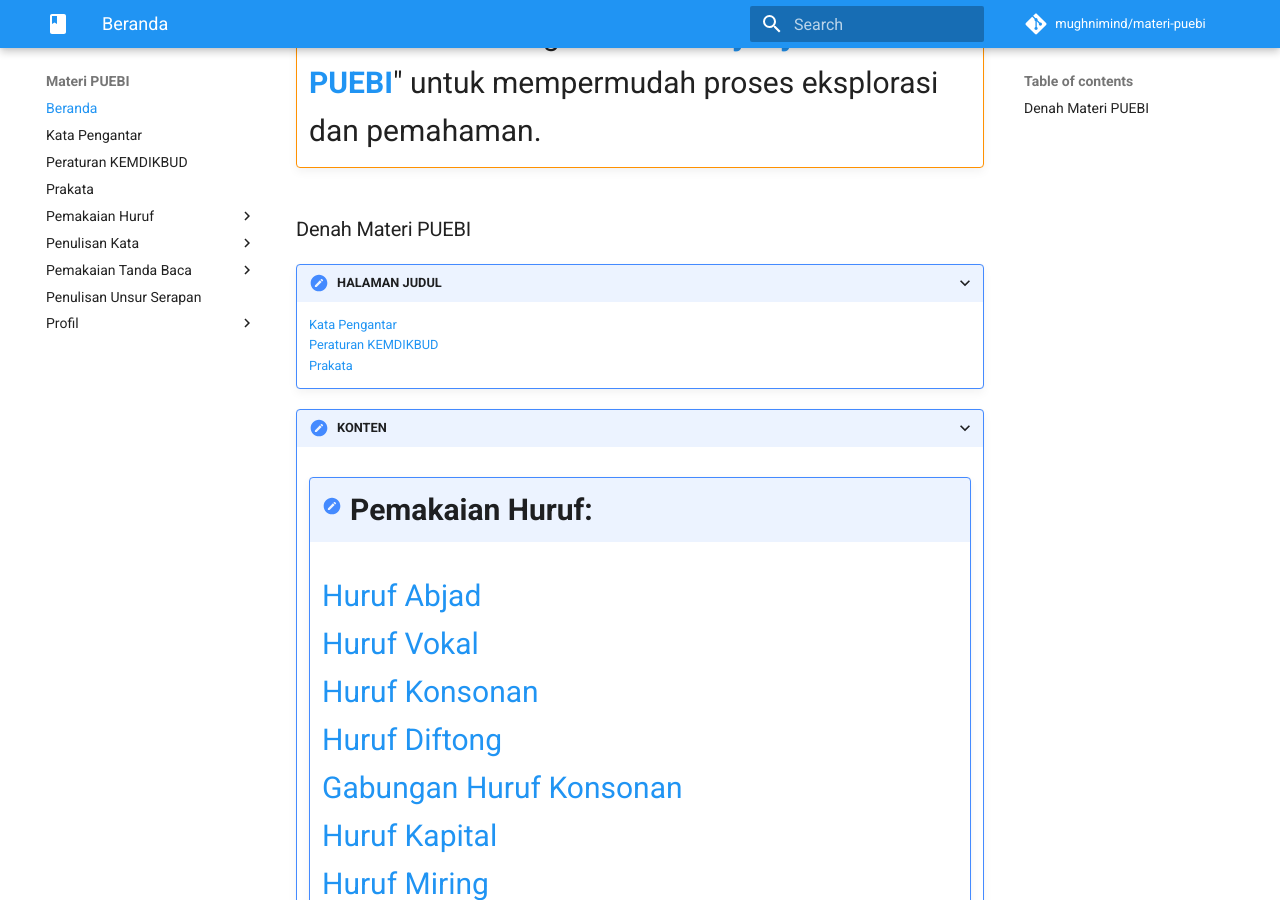
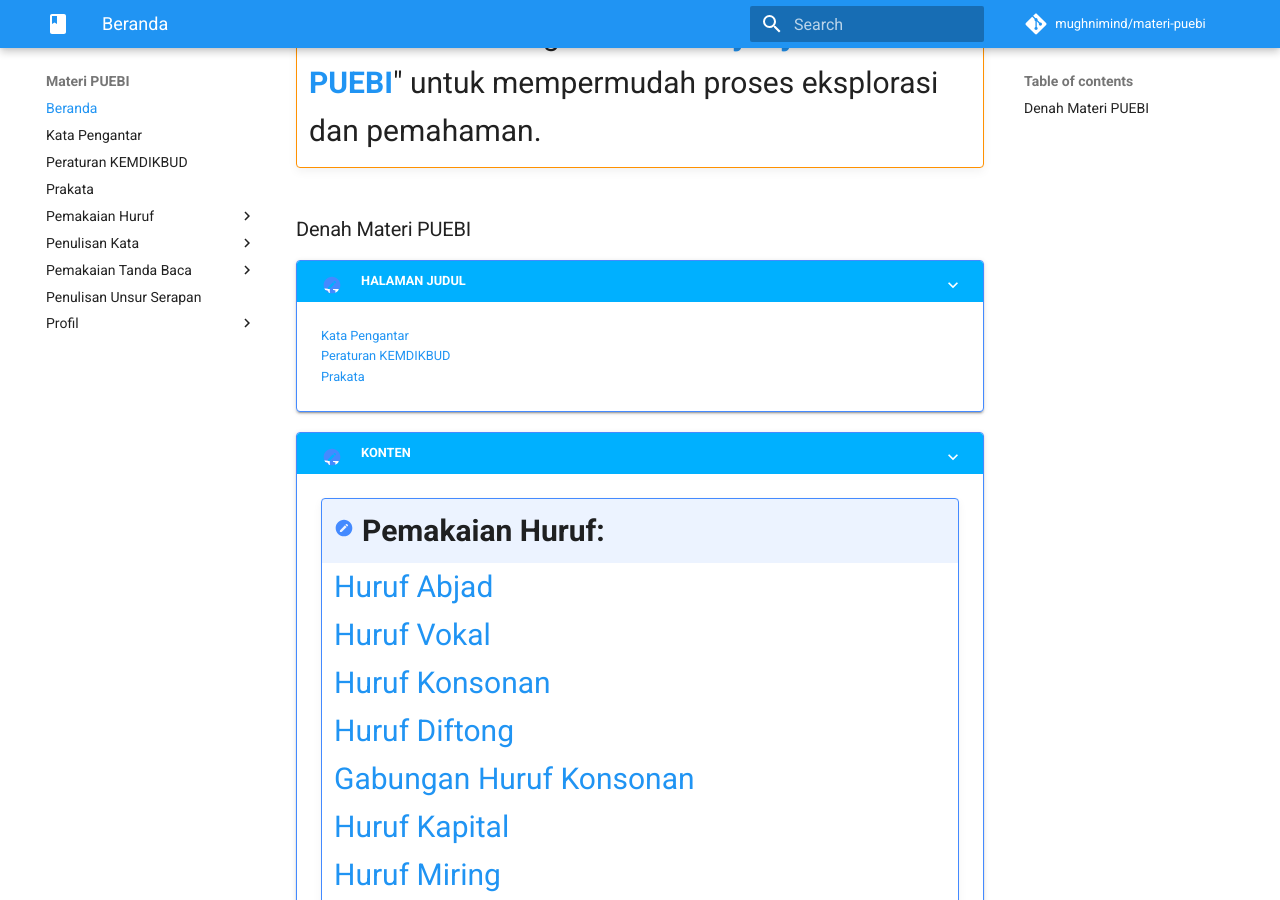
Before and after one commit to niammuddin/puebi, an MkDocs documentation site: the page built from docs/index.md, in a window 1280 px wide and 900 px high, scrolled down 637 px. Built offline with MkDocs 1.6.1 and Material for MkDocs 9.7.7, drawn with Linux system fonts in a browser that asks for light colours; comment, search, counter and statistics services are not loaded; old or Windows-style settings are respelled for this version of MkDocs.

Commit message:
Penambahan pengaya dan penyesuaian ekstra

```diff
--- a/mkdocs.yml
+++ b/mkdocs.yml
@@ -97,11 +97,11 @@
 
 ## Css & JavaScript Imbuhan
 extra_css:
-  - 'assets/ekstra/css-ekstra.css'
+  - 'assets/ekstra/pymdown.css'
   - 'assets/ekstra/tulis.css'
   - 'assets/ekstra/label.css'
 extra_javascript:
-  - 'assets/ekstra/js-ekstra.js'
+  - 'assets/ekstra/pymdown.js'
 
 ## Google Analitik
 google_analytics:
@@ -110,7 +110,6 @@
 
 ## Ekstensi Markdown
 markdown_extensions:
-  - markdown.extensions.extra
   - markdown.extensions.admonition
   - markdown.extensions.codehilite(guess_lang=false)
   - markdown.extensions.def_list
@@ -130,3 +129,5 @@
   - pymdownx.tasklist(custom_checkbox=true)
   - pymdownx.tilde
   - pymdownx.details
+  - pymdownx.progressbar
+  - pymdownx.extra
```
